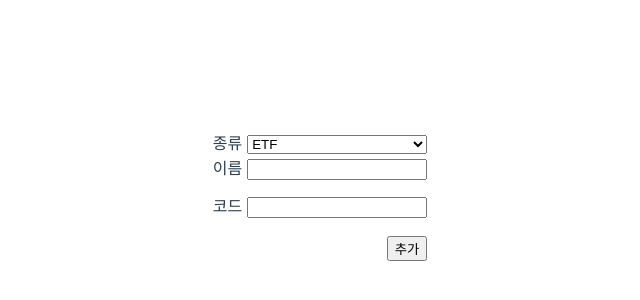
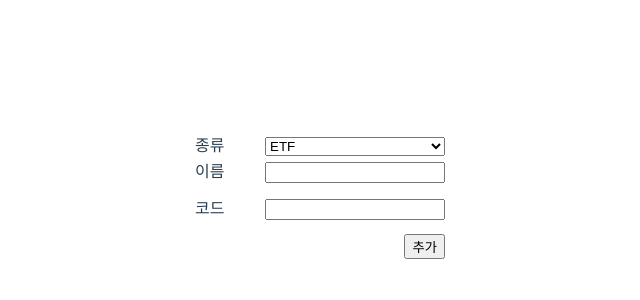
Before and after one commit to sungjine456/PrivateStockBook, a Vue app in the folder frontend/: page /stock in a window 1280 px wide. Shown: the part 204-504 px from the top of the page, without its empty margins (320-960 px from the left). Built offline with nearby package versions, Linux system fonts and the light colour scheme.

Commit message:
중복된 입력폼의 CSS를 공통 코드로 분리

```diff
--- /dev/null
+++ b/frontend/src/assets/form.scss
@@ -0,0 +1,30 @@
+.form {
+  label {
+    display: inline-block;
+    width: 65px;
+    margin-right: 5px;
+  }
+
+  .buttons {
+    display: flex;
+    justify-content: end;
+  }
+
+  select {
+    width: 180px;
+  }
+
+  input {
+    width: 180px;
+
+    &[type="checkbox"] {
+      width: fit-content;
+    }
+  }
+
+  input::-webkit-outer-spin-button,
+  input::-webkit-inner-spin-button {
+    -webkit-appearance: none;
+    margin: 0;
+  }
+}
--- a/frontend/src/assets/main.css
+++ b/frontend/src/assets/main.css
@@ -1,4 +1,5 @@
 @import "./base.css";
+@import "./form.scss";
 
 #app {
   display: flex;
--- a/frontend/src/views/BookAddView.vue
+++ b/frontend/src/views/BookAddView.vue
@@ -52,6 +52,7 @@ const addBook = () => {
 </script>
 
 <template>
+  <div class="form">
     <div>
       <label for="stock">종목</label>
       <select id="stock" v-model="book.stock" @change="validate('stock')">
@@ -75,29 +76,8 @@ const addBook = () => {
       <label for="sell_flag">판매여부</label>
       <input id="sell_flag" type="checkbox" v-model="book.sellFlag" />
     </div>
-  <div>
+    <div class="buttons">
       <button @click="addBook">추가</button>
     </div>
+  </div>
 </template>
-
-<style scoped>
-label {
-  margin-right: 5px;
-}
-
-button {
-  float: right;
-  margin-top: 5px;
-}
-
-input,
-select {
-  width: 180px;
-}
-
-input::-webkit-outer-spin-button,
-input::-webkit-inner-spin-button {
-  -webkit-appearance: none;
-  margin: 0;
-}
-</style>
--- a/frontend/src/views/StockAddView.vue
+++ b/frontend/src/views/StockAddView.vue
@@ -36,6 +36,7 @@ const addStock = () => {
 </script>
 
 <template>
+  <div class="form">
     <div>
       <label for="kind">종류</label>
       <select id="kind" v-model="stock.stockKind">
@@ -54,23 +55,8 @@ const addStock = () => {
       <input id="code" v-model="stock.code" @keyup="validate('code')" />
     </div>
     <ErrorMsg :show="errors.has('code')" :msg="errors.get('code')"></ErrorMsg>
-  <div>
+    <div class="buttons">
       <button @click="addStock">추가</button>
     </div>
+  </div>
 </template>
-
-<style scoped>
-label {
-  margin-right: 5px;
-}
-
-button {
-  float: right;
-  margin-top: 5px;
-}
-
-input,
-select {
-  width: 180px;
-}
-</style>
```
Lines whose indentation alone changed are shown as unchanged.
